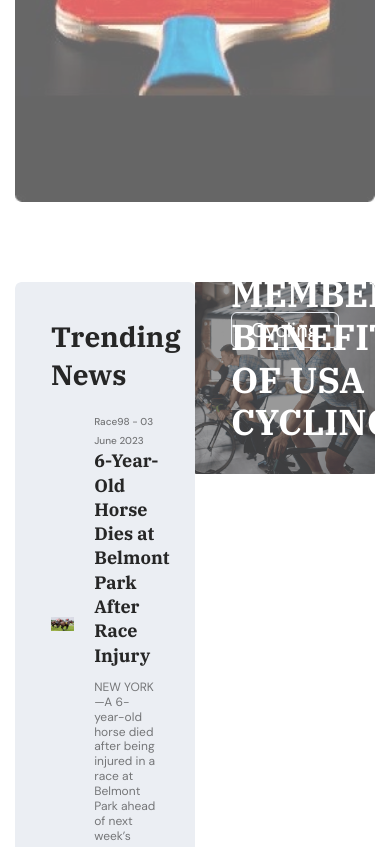
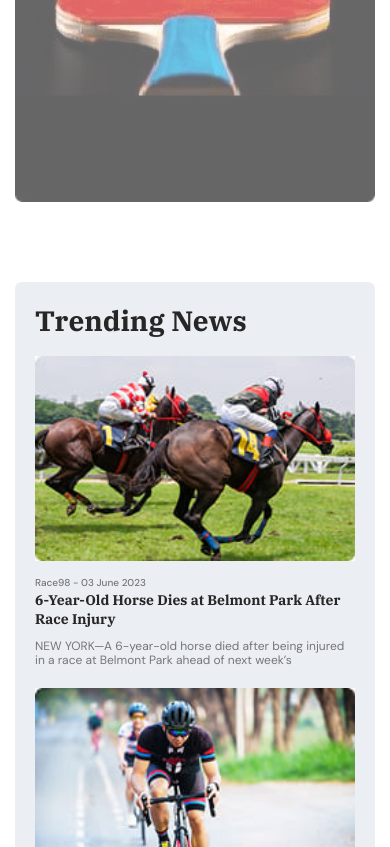
Before and after one commit to LiliiaGalkina/sportnews, a plain HTML site: page index.html in a window 390 px wide. Shown: the part 3440-4287 px from the top of the page. Drawn offline with Linux system fonts and the light colour scheme.

Commit message:
trending с адаптивом

```diff
--- a/index.html
+++ b/index.html
@@ -186,11 +186,7 @@
 				</ul>
 			</div>
 			<a href="#" class="trending__img img-trending">
-              <img
-                src="./img/trendingnews/fon-sportsman.png"
-                alt="women runs"
-                class="img-trending__img"
-              />
+
 			  <button class="img-trending__button">Cycling</button>
               <div class="img-trending__body">
                 <p class="img-trending__date">Debits - 03 June 2023</p>
--- a/scss/style.scss
+++ b/scss/style.scss
@@ -627,7 +627,7 @@ body {
     width: 50%;
     padding: 3.6rem;
     background-color: $greyBackground;
-	border-radius: 0.6rem;
+    border-radius: 0.6rem;
   }
 
   // .trending__cards
@@ -641,9 +641,6 @@ body {
   // .trending__card
 
   &__card {
-    display: flex;
-    align-items: center;
-    gap: 2rem;
   }
 
   // .trending__img
@@ -654,10 +651,13 @@ body {
 }
 
 .card-trending {
+  display: flex;
+  align-items: center;
+  gap: 2rem;
   // .card-trending__img
 
   &__img {
-	width: 40%;
+    flex: 0 0 40%;
     img {
       width: 100%;
       height: 100%;
@@ -668,7 +668,7 @@ body {
   // .card-trending__info
 
   &__info {
-	width: 60%;
+    flex: 1;
     color: $blackText;
   }
 
@@ -698,34 +698,17 @@ body {
 }
 
 .img-trending {
-  @include card-img();
-  height: 100%;
-  position: relative;
-
-  &::after {
-    content: "";
-    position: absolute;
-    top: 0;
-    left: 0;
-    background: rgba(0, 0, 0, 0.4);
-    width: 100%;
-    height: 100%;
-    z-index: 2;
-  }
-  // .img-trending__img
-
-  &__img {
-    opacity: 1;
-  }
-
+  background:
+    linear-gradient(rgba(0, 0, 0, 0.4), rgba(0, 0, 0, 0.4)),
+    url("../img/trendingnews/fon-sportsman.png") center / cover no-repeat;
+  display: flex;
+  flex-direction: column;
+  justify-content: space-between;
+  padding: 3rem 3.6rem;
   // .img-trending__button
 
   &__button {
     @include button(10.77rem, 3.61rem, transparent, #fff);
-    position: absolute;
-    top: 3rem;
-    left: 3.6rem;
-    z-index: 3;
     font-size: 2rem;
     line-height: 100%;
     border: 0.1rem solid $greyBackground;
@@ -734,10 +717,6 @@ body {
   // .img-trending__body
 
   &__body {
-    position: absolute;
-    bottom: 3rem;
-    left: 3.6rem;
-    z-index: 4;
     color: $whiteText;
   }
 
@@ -755,3 +734,94 @@ body {
     @include banner-title();
   }
 }
+
+@media (max-width: 1200px) {
+  .trending {
+    &__content {
+      width: 60%;
+      padding: 2rem;
+    }
+  }
+  .img-trending {
+    padding: 2rem;
+    &__date {
+      margin-bottom: 1.2rem;
+      font-size: 1.6rem;
+    }
+    &__title {
+      @include banner-title(2.8rem);
+    }
+  }
+}
+
+@media (max-width: 1024px) {
+  .card-trending {
+    gap: 1rem;
+    &__img {
+      flex: 0 0 35%;
+    }
+    &__title {
+      @include section-title(1.4rem, 1rem);
+    }
+  }
+  .img-trending {
+    &__date {
+      margin-bottom: 1rem;
+      font-size: 1.4rem;
+    }
+    &__title {
+      @include banner-title(2.4rem);
+    }
+  }
+}
+
+@media (max-width: 768px) {
+  .trending {
+    flex-direction: column;
+    &__content {
+      width: 100%;
+    }
+    &__img {
+      width: 100%;
+      aspect-ratio: 4 / 3;
+      background-position: top;
+    }
+  }
+}
+
+@media (max-width: 550px) {
+  .card-trending {
+    &__img {
+      flex: 0 0 40%;
+      aspect-ratio: 4 / 3;
+    }
+  }
+}
+
+@media (max-width: 480px) {
+	.card-trending {
+		&__img {
+			aspect-ratio: 1 / 1;
+		}
+	}
+}
+
+@media (max-width: 420px) {
+	.trending {
+		&__img {
+			aspect-ratio: 10 /14;
+		}
+	}
+	.card-trending {
+		flex-direction: column;
+		&__img {
+			width: 100%;
+			aspect-ratio: auto;
+		}
+	}
+	.img-trending {
+		&__title {
+			 @include banner-title(2rem);
+		}
+	}
+}
```
Also changed, not shown: css/style.css.
